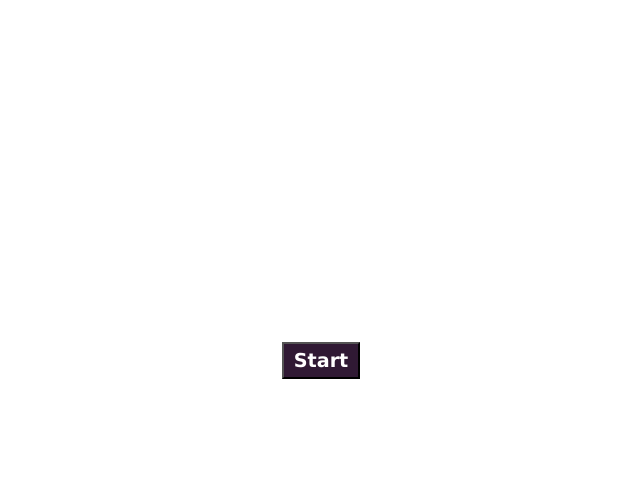
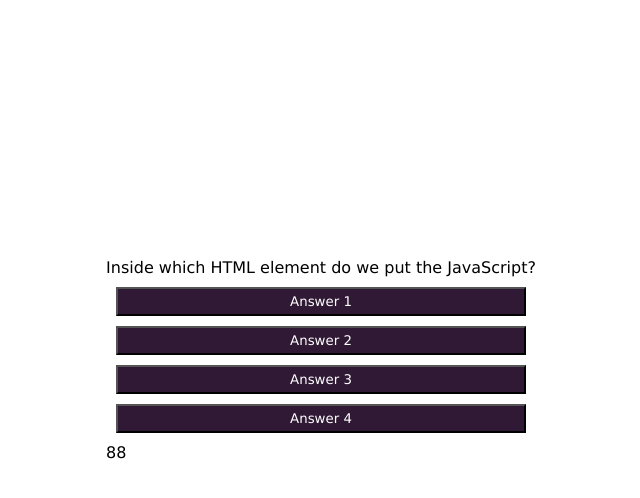
Before and after one commit to paynekerz/CodeQuiz, a plain HTML site: page index.html in a window 1280 px wide. Both pictures are taken after a click on the button "Start". Shown: the whole page, without its empty margins (319-959 px from the left). Drawn offline with Linux system fonts and the light colour scheme.

Commit message:
second commit

```diff
--- a/Assets/script.js
+++ b/Assets/script.js
@@ -1,14 +1,107 @@
 const startBtn = document.getElementById("start-btn")
+const scoreBtn = document.getElementById("score-btn")
+const quizContainerEl = document.getElementById("quiz-container")
+const timerContainerEl = document.getElementById("timer-container")
+const questionEl = document.getElementById("questions")
+const answerBtnEl = document.getElementById("li-btn")
 startBtn.addEventListener("click", startQuiz)
 
+//var for timer
+var timerElement= document.querySelector(".timer-count");
+var timer, timerCount;
+var quizDone = false
+
+
+var score;
+let questionShuffle, currentQuestion;
+
+//timer
 function quizTimer() {
-
+    timer= setInterval(function(){
+        timerCount--;
+        timerElement.textContent = timerCount;
+        if(timerCount >= 0){
+            //test if quiz is finished
+            if (quizDone && timerCount > 0) {
+                clearInterval(timer);
+            }
+        }
+        if (timerCount === 0) {
+            clearInterval(timer);
+        }
+    }, 1000);
 }
 
 function startQuiz() {
-    quizTimer();
+    startBtn.classList.add("hidden")
+    scoreBtn.classList.add("hidden")
+    quizContainerEl.classList.remove("hidden")
+    timerContainerEl.classList.remove("hidden")
+    questionShuffle = questions
+    currentQuestion = 0
+    quizDone = false
+    timerCount = 90
+    score = 0
+    quizTimer()
+    nextQuestion()
 }
 
 function nextQuestion() {
+    displayQuestion(questionShuffle[currentQuestion])
+}
 
+function displayQuestion(questions) {
+    //pulls questions from the array
+    questionEl.innerText = questions.question
+    //fuck this bullshit
+    questions.answer.forEach(answer => {
+        const btn = document.createElement("button")
+        btn.innerText = answer.text
+        btn.classList.add("btn")
+        if (answer.correct) {
+            btn.dataset.correct = answer.correct
+        }
+        btn.addEventListener("click", chosenAnswer)
+        answerBtnEl.appendChild(btn)
+    })
 }
+
+//array for the questions
+const questions = [
+    {
+        question: "Inside which HTML element do we put the JavaScript?",
+        answer: [
+            {text: "a) <javascript>",correct: false},
+            {text: "b) <js>",correct: false},
+            {text: "c) <script>", correct: true},
+            {text: "d) <scripting>",correct: false},
+        ]
+    },
+    {
+        question: "What is the correct syntax for referring to an external script called 'xxx.js'?",
+        answer: [
+            {text: "a) <script src='xxx.js'>",correct: true},
+            {text: "b) <script name='xxx.js'>",correct: false},
+            {text: "c) <script href='xxx.js'>",correct: false},
+            {text: "d) <script value='xxx.js'>",correct: false},
+        ]
+    },
+    {
+        question: "How do you call a function named 'myFunction'?",
+        answer: [
+            {text: "a) call myFunction()",correct: false},
+            {text: "b) myFunction()",correct: true},
+            {text: "c) call function myFunction",correct: false},
+            {text: "d) Call.myFunction()",correct: false},
+        ]
+    },
+    {
+        question: "How do you create a function?",
+        answer: [
+            {text: "a) function:myFunction()",correct: false},
+            {text: "b) function=myFunction()",correct: false},
+            {text: "c) function myFunction()",correct: true},
+            {text: "d) myFunction():function",correct: false},
+        ]
+    }
+]
--- a/Assets/style.css
+++ b/Assets/style.css
@@ -3,6 +3,11 @@
     font-family: Verdana, Geneva, Tahoma, sans-serif;
 }
 
+.header {
+    display:flex;
+    justify-content: space-between;
+    align-items: center;
+}
 
 body {
     justify-content: center;
@@ -36,7 +41,7 @@
     outline: none;
 }
 
-.start-btn {
+.start-btn, .score-btn {
     font-size: larger;
     font-weight: bold;
 }
--- a/index.html
+++ b/index.html
@@ -7,6 +7,7 @@
         <title>Javascript Quiz</title>
         <link rel="stylesheet" type="text/css" href="Assets\style.css" />
     </head>
+
     <body>
         <!--contains quiz-->
         <div class="container">
@@ -21,6 +22,12 @@
             </div>
             <div id="control">
                 <button id="start-btn" class="start-btn btn">Start</button>
+                <button id="score-btn" class="score-btn btn">High Scores</button>
+            </div>
+            <!--timer-->
+            <div class="hidden" id= "timer-container">
+                <div class= "timer-text">
+                <div class= "timer-count">90</div>
             </div>
         </div>
     </body>
```
